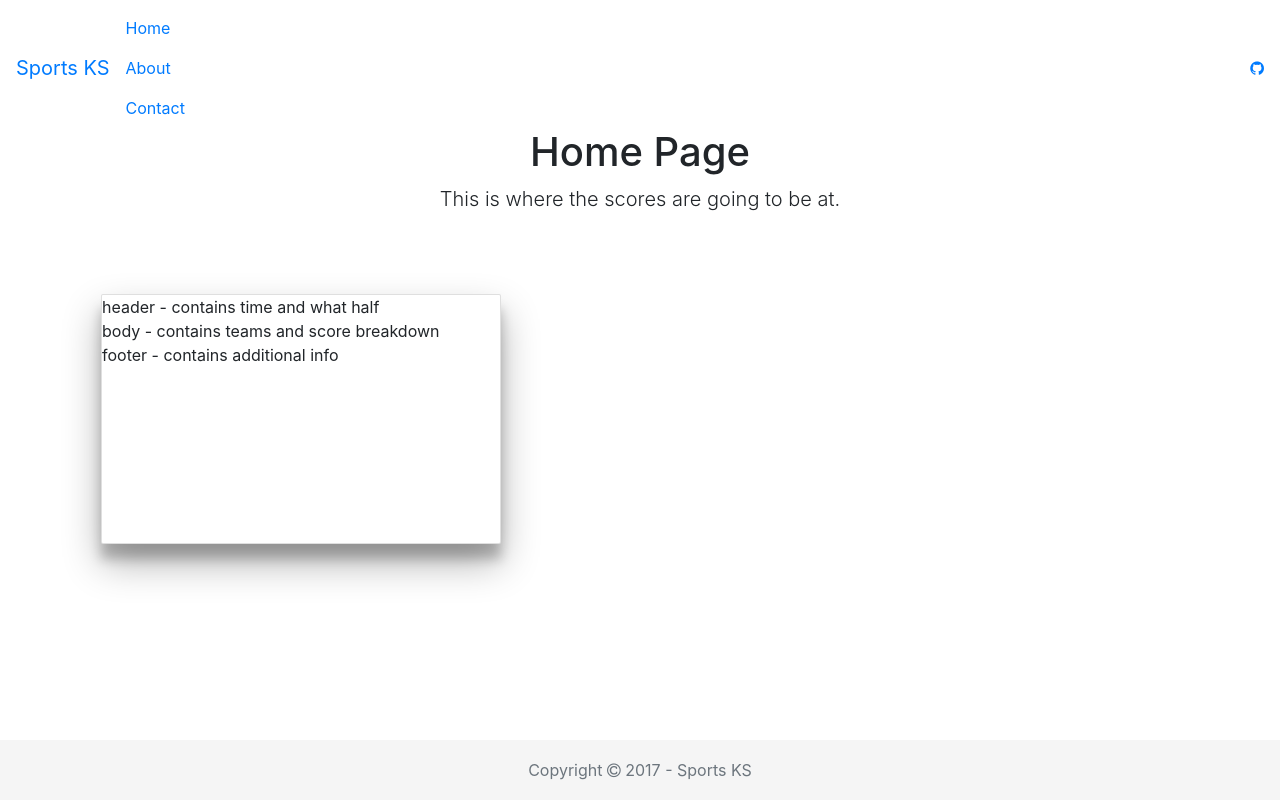
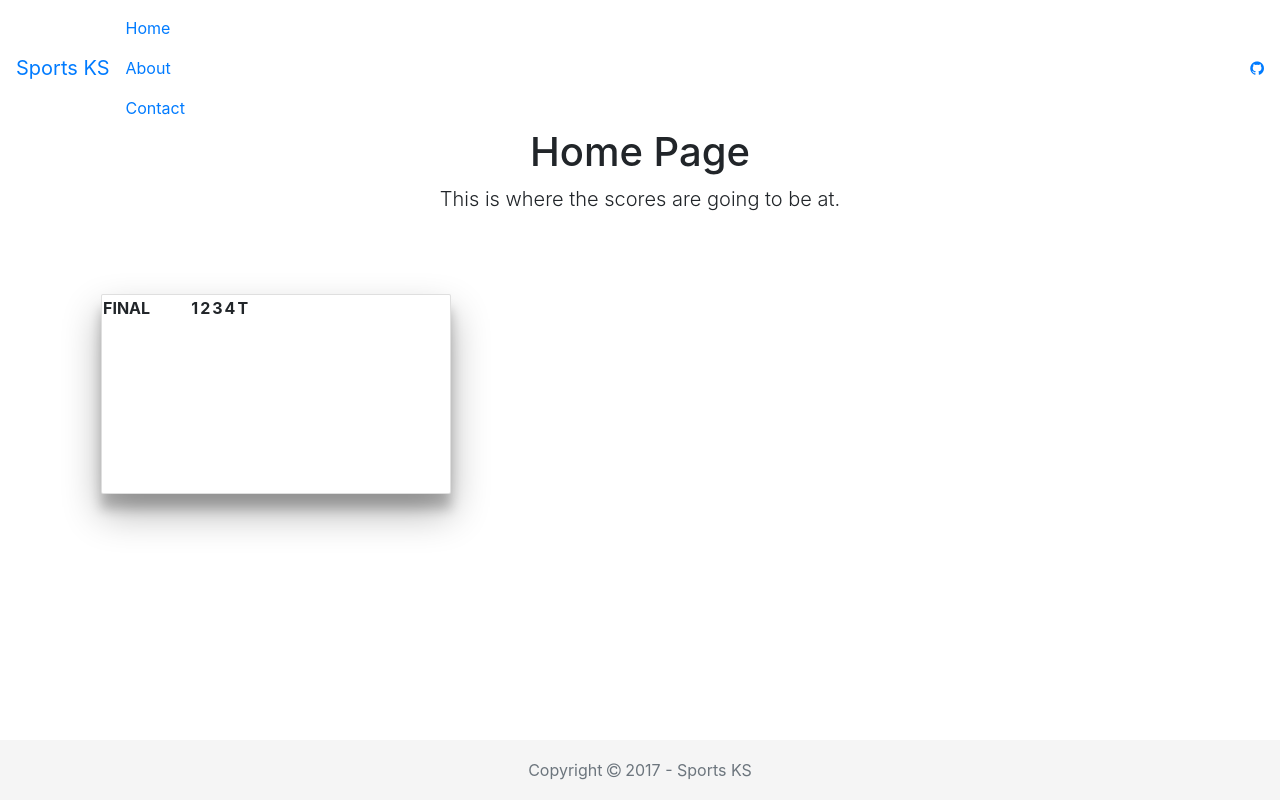
Before and after one commit to ksondhi/sports-ks, an Angular app: page /home in a window 1280 px wide. Built offline with nearby package versions, Linux system fonts and the light colour scheme.

Commit message:
Adding to the scorecard

```diff
--- a/src/app/scorecard/scorecard.component.html
+++ b/src/app/scorecard/scorecard.component.html
@@ -1,11 +1,18 @@
 <div class="card">
-  <div>header - contains time and what half
-  <div>
-    body - contains teams and score breakdown
-
-  </div>
-  <div> footer - contains additional info</div>
-  </div>
+  <table>
+    <thead>
+      <th style="width:60%">FINAL</th>
+      <th>1</th>
+      <th>2</th>
+      <th>3</th>
+      <th>4</th>
+      <th>T</th>
+    </thead>
+    <tbody>
 
 
+    </tbody>
+
+
+  </table>
 </div>
--- a/src/app/scorecard/scorecard.component.scss
+++ b/src/app/scorecard/scorecard.component.scss
@@ -2,9 +2,9 @@
     background: #fff;
     border-radius: 2px;
     display: inline-block;
-    height: 250px;
+    height: 200px;
     margin: 1rem;
     position: relative;
-    width: 400px;
+    width: 350px;
     box-shadow: 0 19px 38px rgba(0,0,0,0.30), 0 15px 12px rgba(0,0,0,0.22);
   }
```
